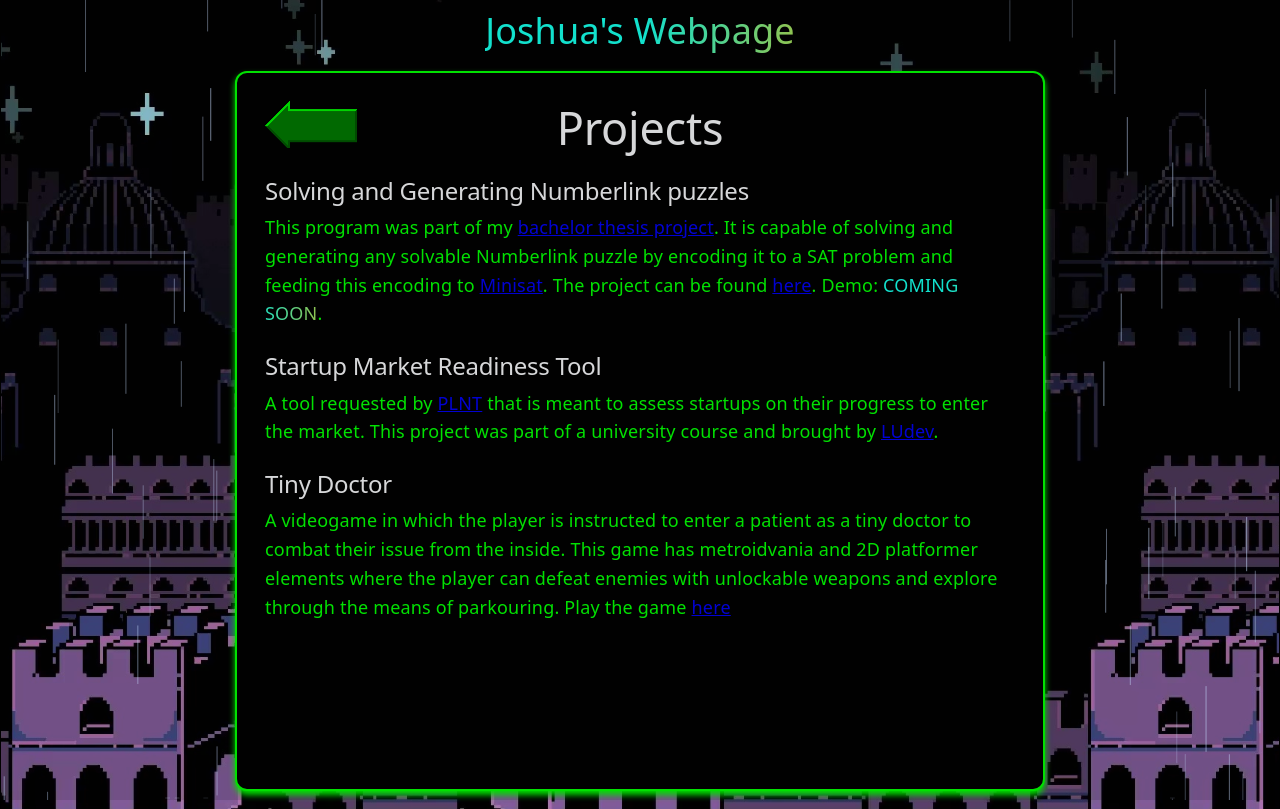
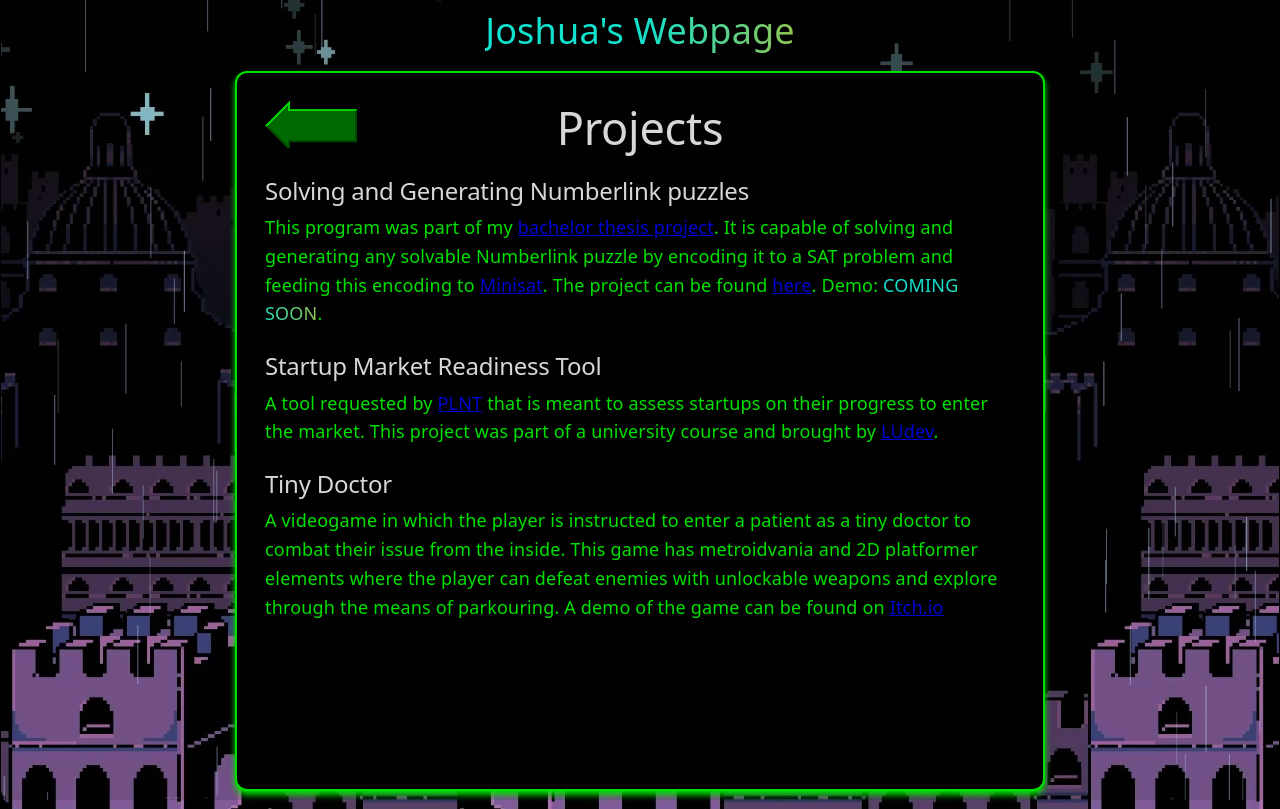
Before and after one commit to Craftoonix/jjlelipaly.nl, a React (Vite) app: page /projects in a window 1280 px wide. Built offline with nearby package versions, Linux system fonts and the light colour scheme.

Commit message:
Changed the hyperlink of Tiny Doctor to point to the game on Itch.io

```diff
--- a/src/Projects.tsx
+++ b/src/Projects.tsx
@@ -47,8 +47,8 @@ function Projects () {
                 A videogame in which the player is instructed to enter a patient as a tiny doctor to combat
                 their issue from the inside. This game has metroidvania and 2D platformer elements where the
                 player can defeat enemies with unlockable weapons and explore through the means of
-                parkouring. Play the game <Link to="https://game.jjlelipaly.nl" target="_blank" rel="noreferrer">
-                here</Link>
+                parkouring. A demo of the game can be found on <Link to="https://earlgreysuperior.itch.io/tiny-doctor" target="_blank" rel="noreferrer">
+                Itch.io</Link>
 
             </p>
         </div>
```
